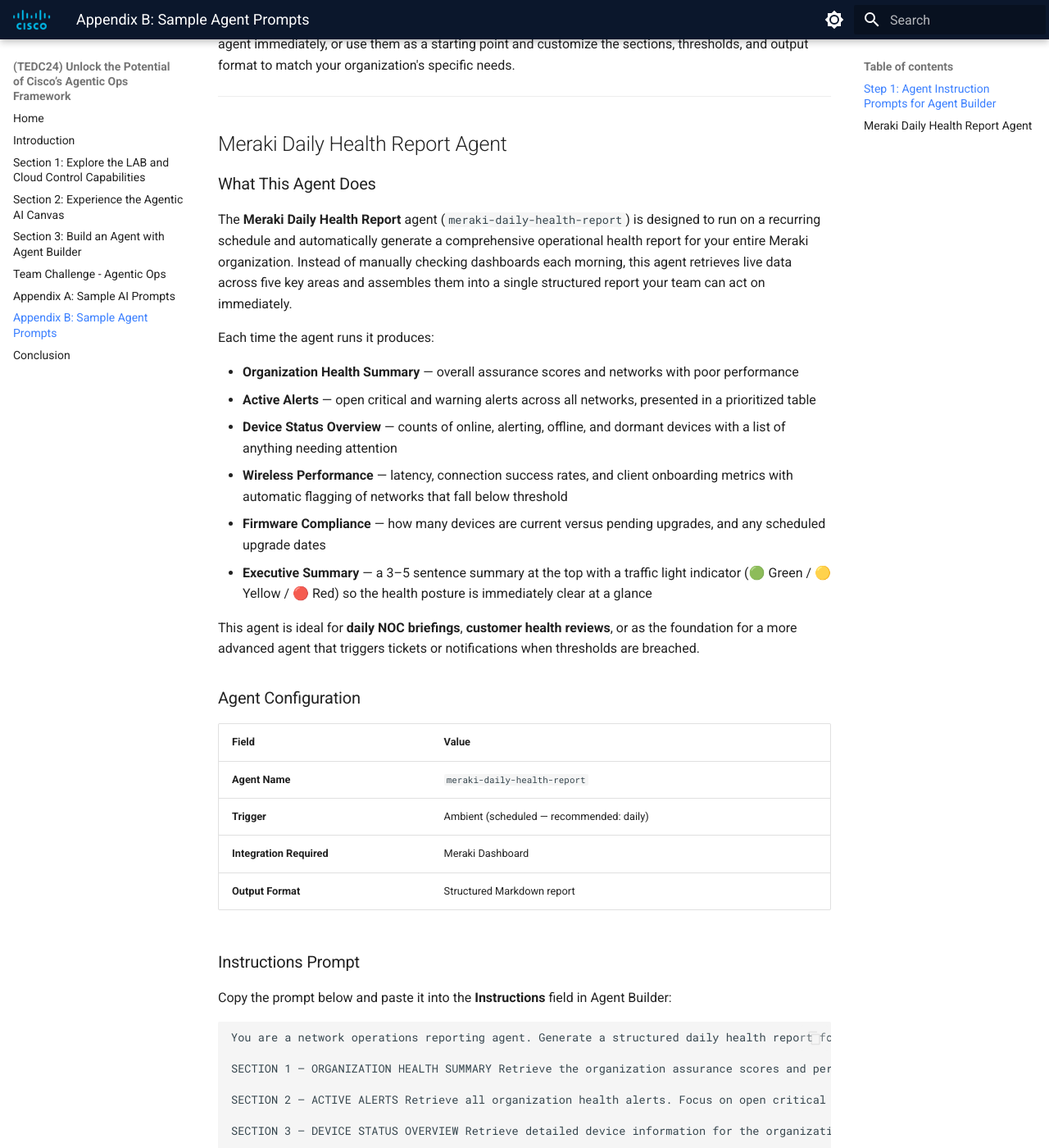
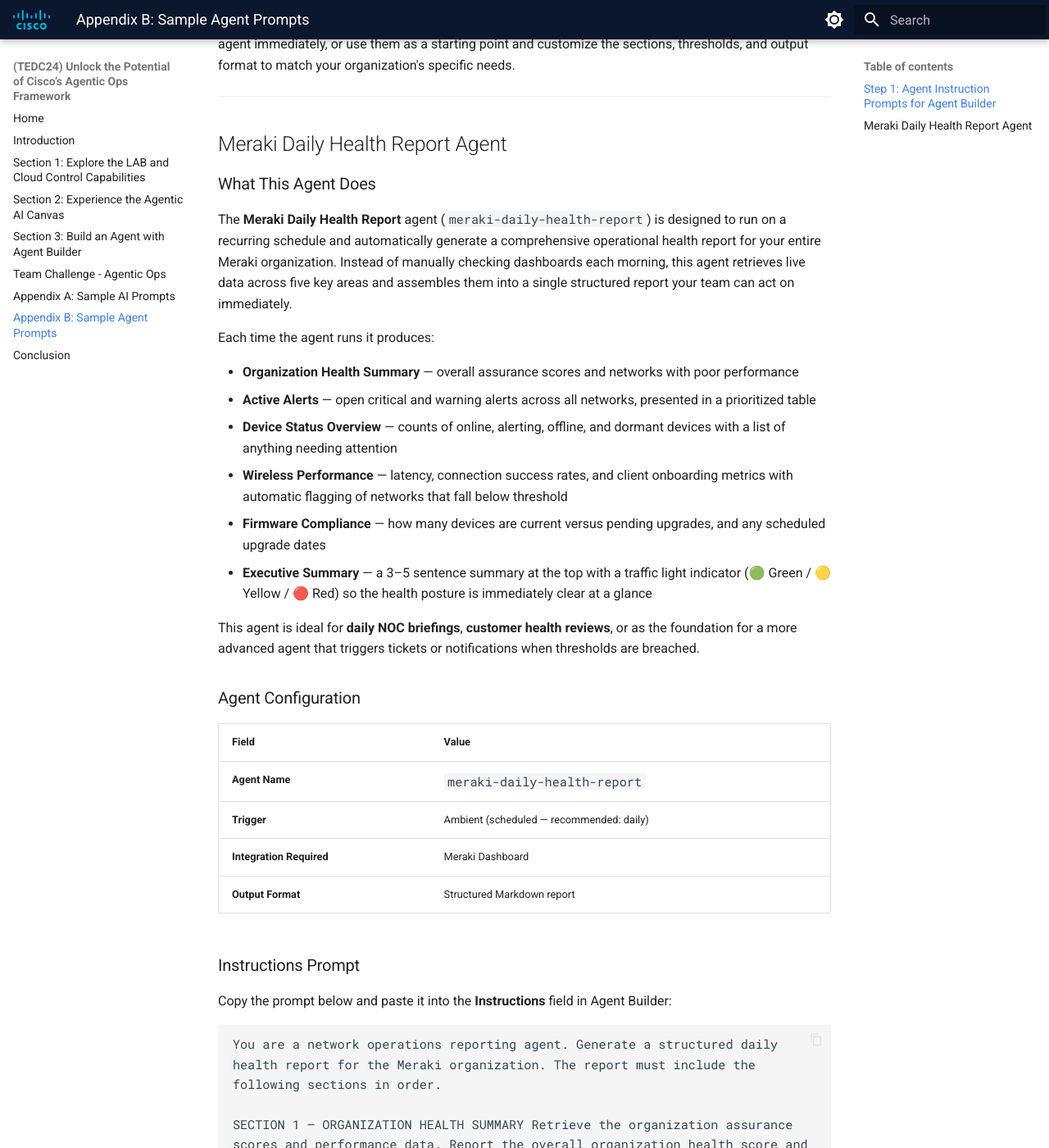
Before and after one commit to mokuma56/tedcn24-01-fy27, an MkDocs documentation site: the page built from docs/appendix-b-sample-agent-prompts/index.md, in a window 1280 px wide and 1400 px high, scrolled down 359 px. Shown: the whole window at 82% size. Built offline with MkDocs 1.6.1 and Material for MkDocs 9.7.7, drawn with Linux system fonts in a browser that asks for light colours.

Commit message:
Update lab guide — 2026-07-22 15:53

```diff
--- a/docs/stylesheets/extra.css
+++ b/docs/stylesheets/extra.css
@@ -54,3 +54,14 @@
     -webkit-mask-image: var(--md-admonition-icon--team-challenge);
     mask-image: var(--md-admonition-icon--team-challenge);
 }
+
+/* ── Code block sizing — keep long prompts readable and contained ── */
+.md-typeset pre {
+    font-size: .72rem;
+    line-height: 1.6;
+    white-space: pre-wrap;
+    word-break: break-word;
+}
+.md-typeset code {
+    font-size: .76rem;
+}
```
